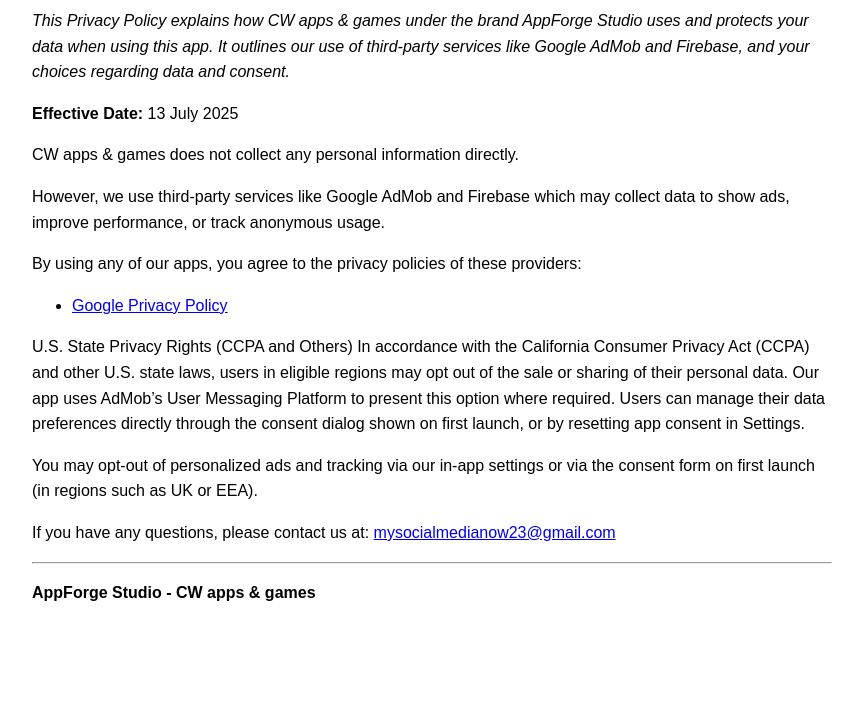
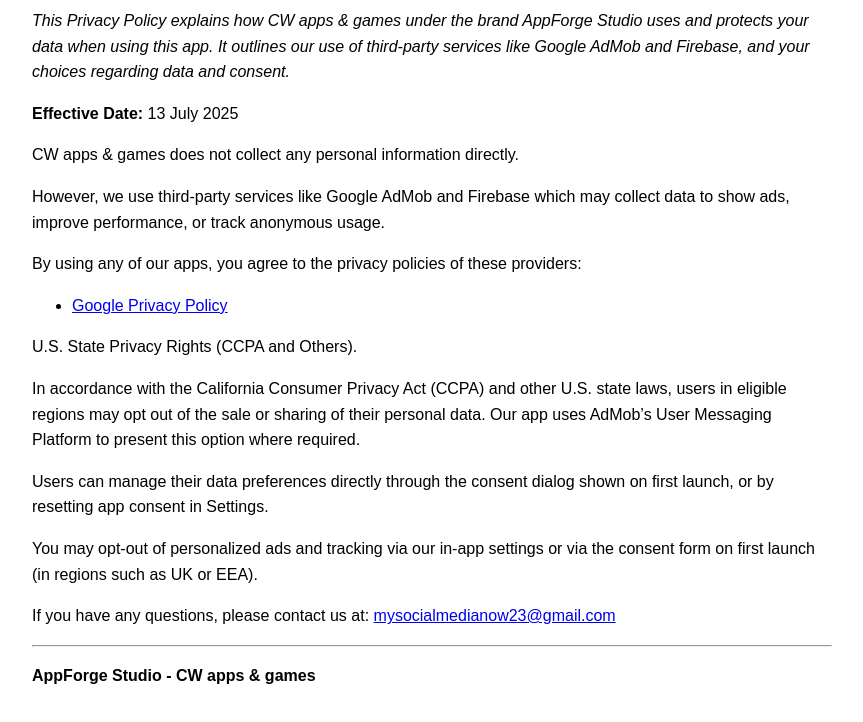
Before and after one commit to cwapps-privacypolicy/privacy-policies, a plain HTML site: page index.html in a window 1280 px wide. Shown: the part 134-856 px from the top of the page, without its empty margins (208-1071 px from the left). Before the commit the page ends 803 px from the top, so only its background shows below. Drawn offline with Linux system fonts and the light colour scheme.

Commit message:
Update index.html

```diff
--- a/index.html
+++ b/index.html
@@ -18,11 +18,11 @@
   <ul>
     <li><a href="https://policies.google.com/privacy" target="_blank">Google Privacy Policy</a></li>
   </ul>
-    U.S. State Privacy Rights (CCPA and Others)
-    In accordance with the California Consumer Privacy Act (CCPA) and other U.S. state laws, users in eligible regions may opt out of the sale or sharing of their personal data. Our app uses AdMob’s User Messaging Platform to present this option where required.
+  <p>U.S. State Privacy Rights (CCPA and Others).</p>
 
-    Users can manage their data preferences directly through the consent dialog shown on first launch, or by resetting app consent in Settings.
+  <p>In accordance with the California Consumer Privacy Act (CCPA) and other U.S. state laws, users in eligible regions may opt out of the sale or sharing of their personal data. Our app uses AdMob’s User Messaging Platform to present this option where required.</p>
 
+  <p>Users can manage their data preferences directly through the consent dialog shown on first launch, or by resetting app consent in Settings.</p>
 
   <p>You may opt-out of personalized ads and tracking via our in-app settings or via the consent form on first launch (in regions such as UK or EEA).</p>
 
```
